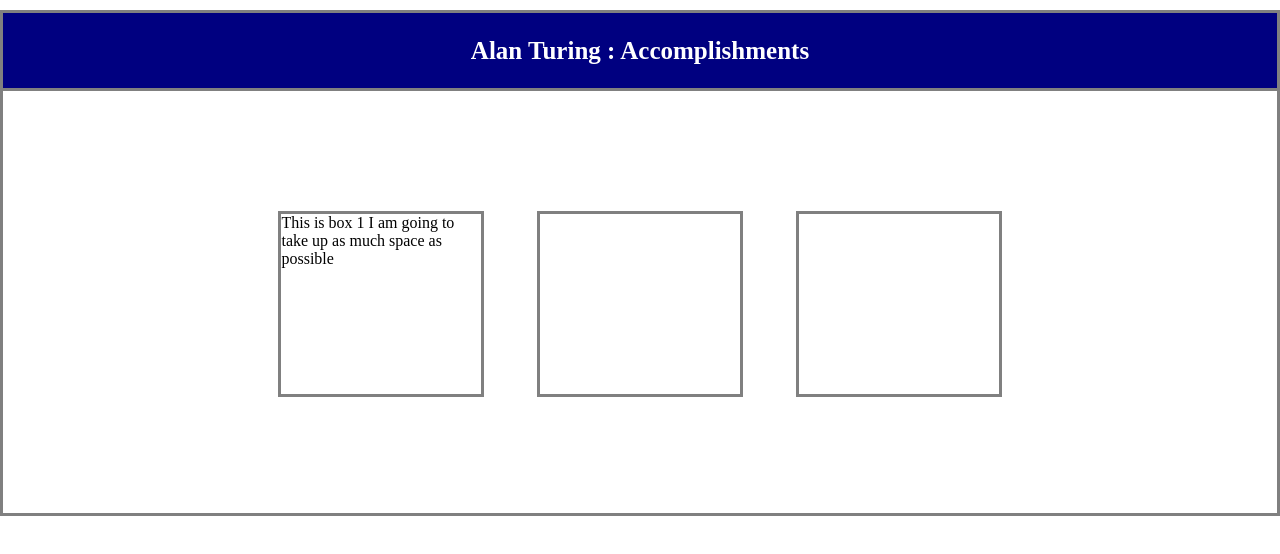
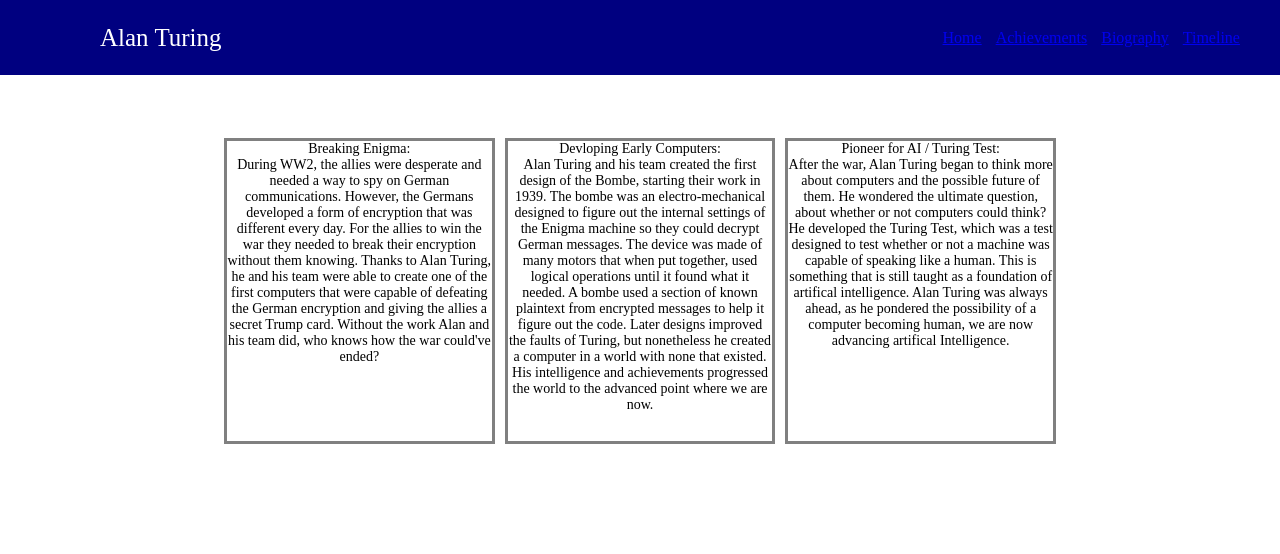
Before and after one commit to MasterChace/HistoricalComputerScientist, a plain HTML site: page achievements.html in a window 1280 px wide. Drawn offline with Linux system fonts and the light colour scheme.

Commit message:
commit 3

```diff
--- a/achievements.html
+++ b/achievements.html
@@ -8,22 +8,56 @@
     <link rel = "stylesheet" href = "styles.css">
 </head>
 <body>
-    <div class = "acc">
-        <div class = "acc-header">
-            Alan Turing : Accomplishments
+    <div class = "header">
+        <div class = "name">
+            Alan Turing
         </div>
+        <div class = "links">
+            <ul>
+                <li><a href = "index.html">Home</a></li>
+                <li><a href = "achievements.html">Achievements</a></li>
+                <li><a href = "biography.html">Biography</a></li>
+                <li><a href = "timeline.html">Timeline</a></li>
+            </ul>
+        </div>
+    </div>
         <div class = "acc-content">
             <div class = "acc-boxes">
                 <div class = "box-1">
-                    This is box 1 I am going to take up as much space
-                    as possible
+                    Breaking Enigma: <br>
+During WW2, the allies were desperate and needed a way to spy on German communications.
+However, the Germans developed a form of encryption that was different every
+day. For the allies to win the war they needed to break their encryption
+without them knowing. Thanks to Alan Turing, he and his team were able to
+create one of the first computers that were capable of defeating the
+German encryption and giving the allies a secret Trump card. Without
+the work Alan and his team did, who knows how the war could've ended?
                 </div>
 
                 <div class = "box-2">
-
+                    Devloping Early Computers: <br>
+                    Alan Turing and his team created the first design of the Bombe, starting
+                    their work in 1939. The bombe was an electro-mechanical designed to figure
+                    out the internal settings of the Enigma machine so they could decrypt
+                    German messages. The device was made of many motors that when put together,
+                    used logical operations until it found what it needed. A bombe used a section
+                    of known plaintext from encrypted messages to help it figure out the code.
+                    Later designs improved the faults of Turing, but nonetheless he created
+                    a computer in a world with none that existed. His intelligence and
+                    achievements progressed the world to the advanced point where we are now.
                 </div>
 
                 <div class = "box-3">
+                    Pioneer for AI / Turing Test:
+                    <br>
+                    After the war, Alan Turing began to think more about computers and the
+                    possible future of them. He wondered the ultimate question, about whether
+                    or not computers could think? He developed the Turing Test, which was
+                    a test designed to test whether or not a machine was capable of speaking
+                    like a human. This is something that is still taught as a foundation
+                    of artifical intelligence. Alan Turing was always ahead, as he pondered
+                    the possibility of a computer becoming human, we are now advancing artifical
+                    Intelligence.
 
                 </div>
             </div>
--- a/styles.css
+++ b/styles.css
@@ -1,4 +1,11 @@
-
+@keyframes rotation {
+    from {
+      transform: rotate(0deg);
+    }
+    to {
+      transform: rotate(359deg);
+    }
+  }
 body
     {
         margin : 0;
@@ -48,6 +55,7 @@ body
         flex-flow : column wrap;
         align-items : center;
         justify-content : center;
+        font-style : italic;
     }
 
 .first-image img
@@ -69,6 +77,7 @@ body
         flex-flow : column wrap;
         justify-content : center;
         align-content : left;
+        font-style : italic;
     }
 
 
@@ -134,6 +143,7 @@ body
     {
         display : flex;
         flex-direction : column;
+        font-style : italic;
     }
 
 .image-three img
@@ -157,6 +167,7 @@ body
         flex-direction : column;
         justify-content : center;
         padding-left : 200px;
+        font-style : italic;
     }
 
 .image-four img
@@ -317,28 +328,32 @@ body
         padding : 25px;
         width : 65%;
         height : 300px;
-        align-items : center;
+        align-items : start;
         justify-content : space-evenly;
+        font-size : 14px;
+        text-align : center;
     }
 
 .box-1
     {
-        height : 60%;
-        width : 200px;
+        height : 100%;
+        width : 300px;
         border : 3px solid grey;
     }
 
 .box-2
     {
-        height : 60%;
-        width : 200px;
+        height : 100%;
+        width : 300px;
         border : 3px solid grey;
+        margin-left : 10px;
+        margin-right : 10px;
     }
 
 .box-3
     {
-        height : 60%;
-        width : 200px;
+        height : 100%;
+        width : 300px;
         border : 3px solid grey;
     }
 
@@ -348,7 +363,9 @@ body
         flex-wrap : wrap;
         width : 100%;
         height : 500px;
-        border : 3px solid grey;
+        border-left : 3px solid grey;
+        border-right : 3px solid grey;
+        border-bottom : 3px solid grey;
     }
 
 .content-page-1-top
@@ -377,6 +394,8 @@ body
         font-size : 15px;
         height : 75%;
         width : 500px;
+        padding-top : 20px;
+        font-family : sans-serif;
     }
 
 
@@ -402,3 +421,8 @@ body
         display : inline;
         padding : 5px;
     }
+
+.content-page-1 img
+    {
+        animation: rotation 2s infinite linear;
+    }
```
Also changed, not shown: biography.html (+12 -32 lines), index.html (+1 -0 lines), timeline.html (+13 -1 lines).
